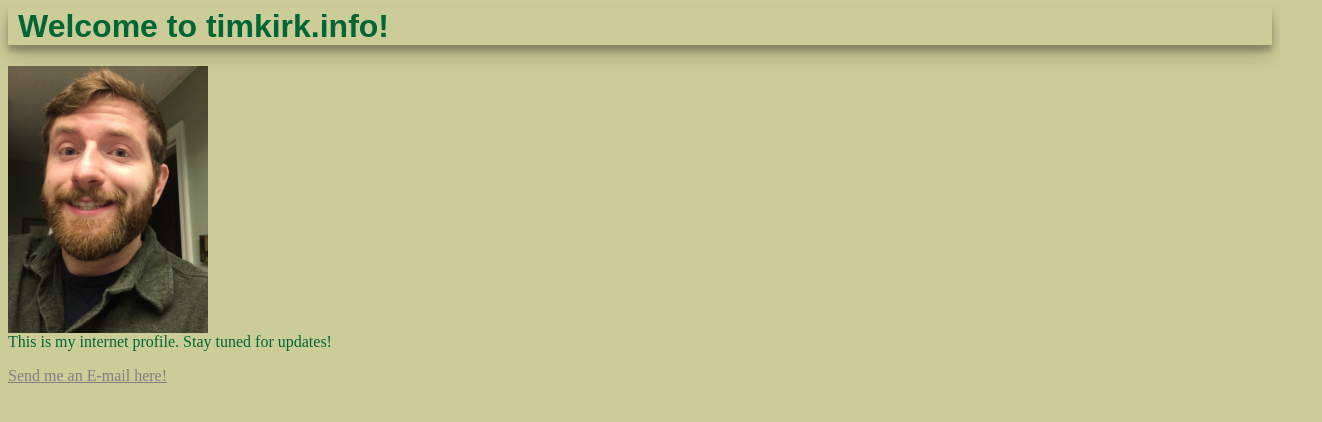
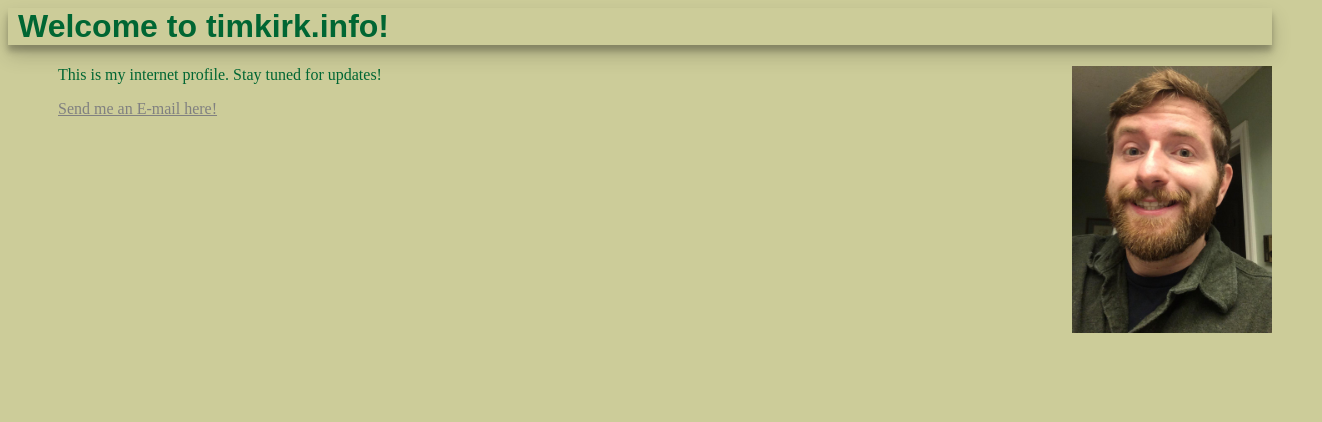
Before and after one commit to tkirk1222/tkirk1222.github.io, a plain HTML site: page index.html in a window 1280 px wide. Shown: the whole page, 1322 px wide, since content can reach past the window. Drawn offline with Linux system fonts and the light colour scheme.

Commit message:
Update index.html

```diff
--- a/index.html
+++ b/index.html
@@ -7,9 +7,16 @@
     box-shadow: 0 10px 20px rgba(0,0,0,0.19), 0 6px 6px rgba(0,0,0,0.23);
       padding: 0 0 0 10px;
   }
+  #myface {
+    float: right;
+  }
   h1 {
     color: #006633;
     font-family: arial;
+  }
+  .indent{
+    position: relative;
+    left: 50px;
   }
   a{
     color: gray;
@@ -23,8 +30,8 @@
     <h1> Welcome to timkirk.info! </h1>
   </div>
   <div id="image">
-  <img src="https://github.com/tkirk1222/tkirk1222.github.io/blob/main/timk2.jpeg?raw=true" alt="A business cat wearing a necktie." width= "200">
+  <img id='myface' src="https://github.com/tkirk1222/tkirk1222.github.io/blob/main/timk2.jpeg?raw=true" alt="A business cat wearing a necktie." width= "200">
   </div>
-  <p1> This is my internet profile. Stay tuned for updates! </p1>
-  <div id='link'> <a href="mailto:timkirkinfo@gmail.com"> <p> Send me an E-mail here! </p> </a> </div>
+  <p1 class='indent'> This is my internet profile. Stay tuned for updates! </p1>
+  <div id='link' class='indent'> <a href="mailto:timkirkinfo@gmail.com"> <p> Send me an E-mail here! </p> </a> </div>
 </body>
```
